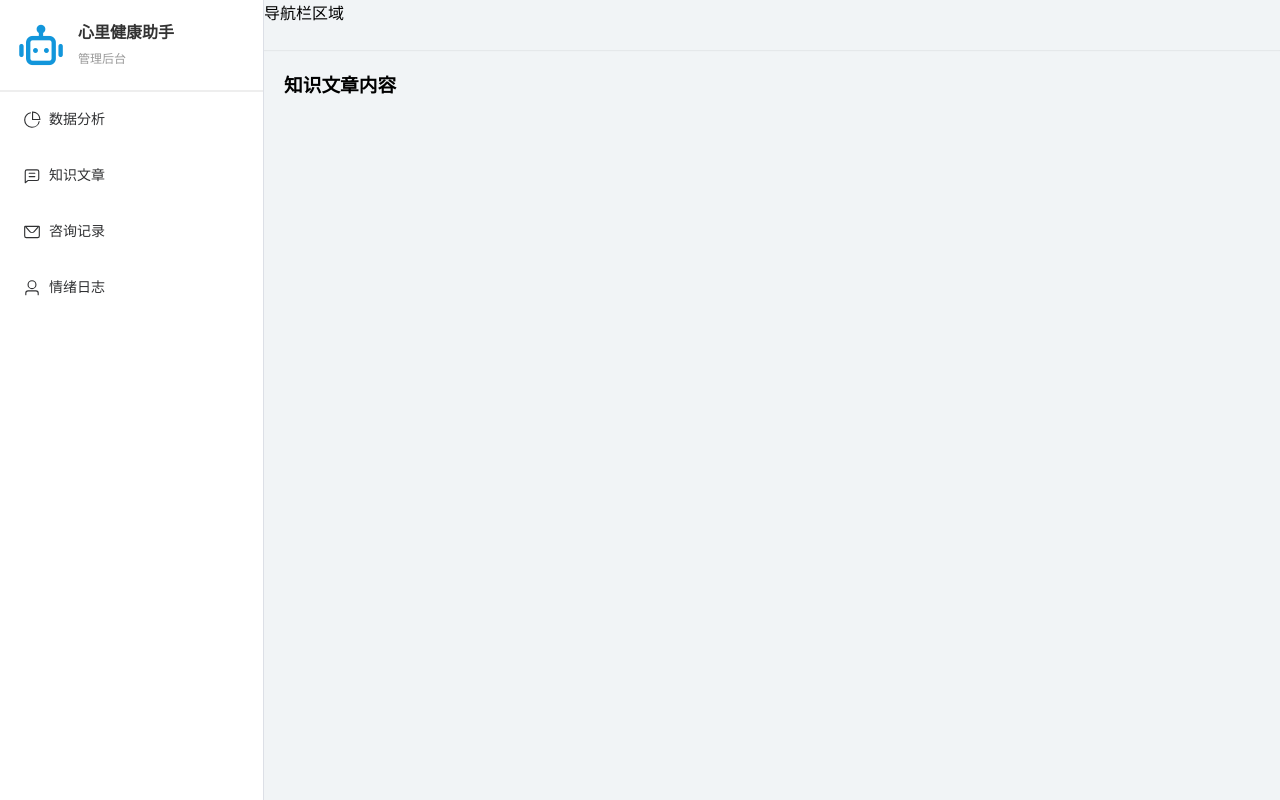
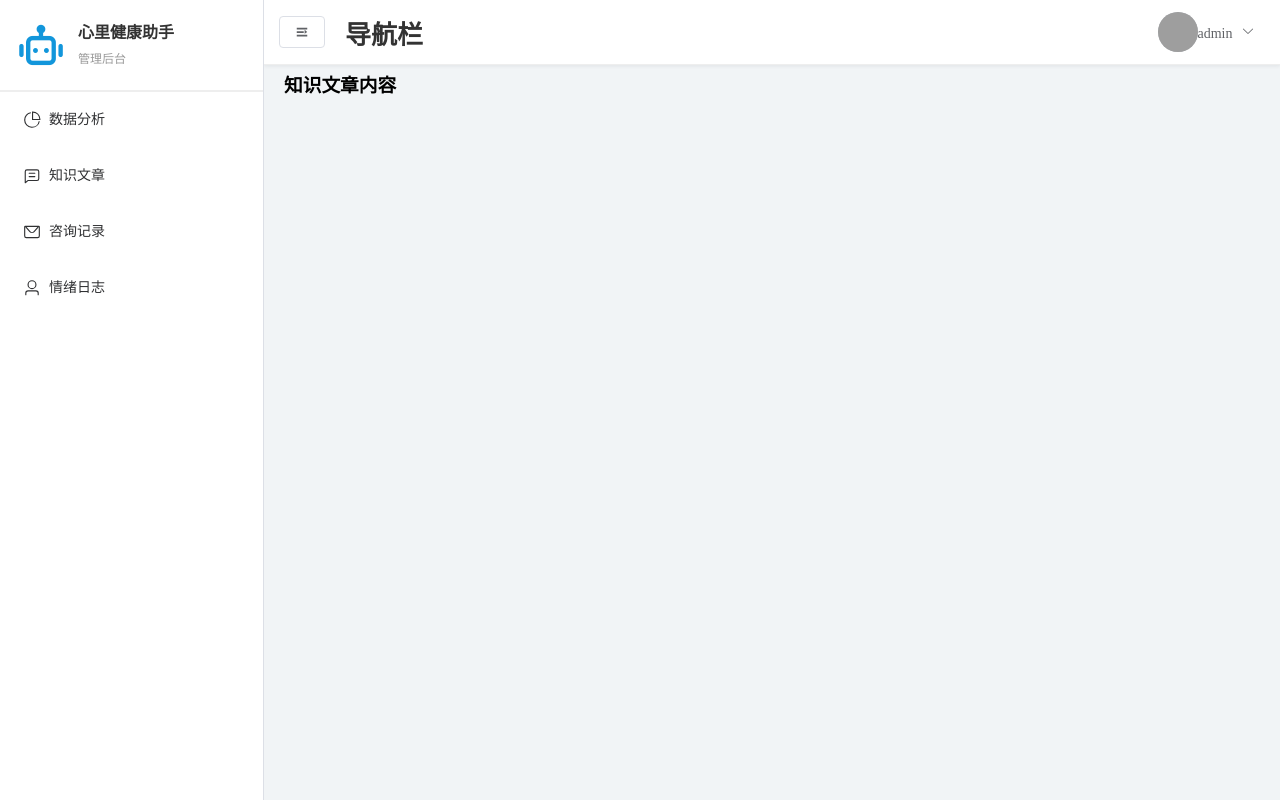
Before and after one commit to zhshh03/heart-whisper, a Vue app: page /back/knowledge in a window 1280 px wide. Built offline with nearby package versions, Linux system fonts and the light colour scheme; grey boxes are pictures that could not be loaded.

Commit message:
后台管理-顶部导航栏内容渲染实现

```diff
--- a/src/views/BackendLayout/components/Navbar.vue
+++ b/src/views/BackendLayout/components/Navbar.vue
@@ -1,3 +1,72 @@
+<script setup>
+import { Expand } from '@element-plus/icons-vue'
+
+const handleCommand = (command) => {
+  if (command === 'logout') {
+    console.log('退出登录')
+  }else {
+    console.log('个人中心')
+  }
+}
+</script>
+
 <template>
-    导航栏区域
+    <div class="navbar">
+        <div class="flex-box">
+            <el-button :icon="Expand" />
+            <p class="title">导航栏</p>
+        </div>
+        <div class="flex-box">
+            <el-avatar
+        src="https://cube.elemecdn.com/0/88/03b0d39583f48206768a7534e55bcpng.png"
+      />
+        <el-dropdown @command="handleCommand">
+            <span class="el-dropdown-link">
+                admin
+            <el-icon class="el-icon--right">
+                <arrow-down />
+            </el-icon>
+            </span>
+            <template #dropdown>
+                <el-dropdown-menu>
+                    <el-dropdown-item command="enter">个人中心</el-dropdown-item>
+                    <el-dropdown-item command="logout">退出登录</el-dropdown-item>
+                </el-dropdown-menu>
+            </template>
+        </el-dropdown>
+        </div>
+    </div>
 </template>
+
+<style lang="scss" scoped>
+.navbar {
+  display: flex;
+  height: 64px;
+  align-items: center;
+  padding: 0 25px 0 15px;
+  background: #fff;
+  justify-content: space-between;
+  box-shadow: 0 1px 4px rgba(0, 21, 41, 0.08);
+  border-bottom: 1px solid #eee;
+
+  .flex-box{
+    display: flex;
+    align-items: center;
+    justify-content: center;
+  }
+
+  .title {
+    margin-left: 20px;
+    font-size: 26px;
+    font-weight: bold;
+    color: #333;
+  }
+
+  .example-showcase .el-dropdown-link {
+    cursor: pointer;
+    color: var(--el-color-primary);
+    display: flex;
+    align-items: center;
+}
+}
+</style>
```
